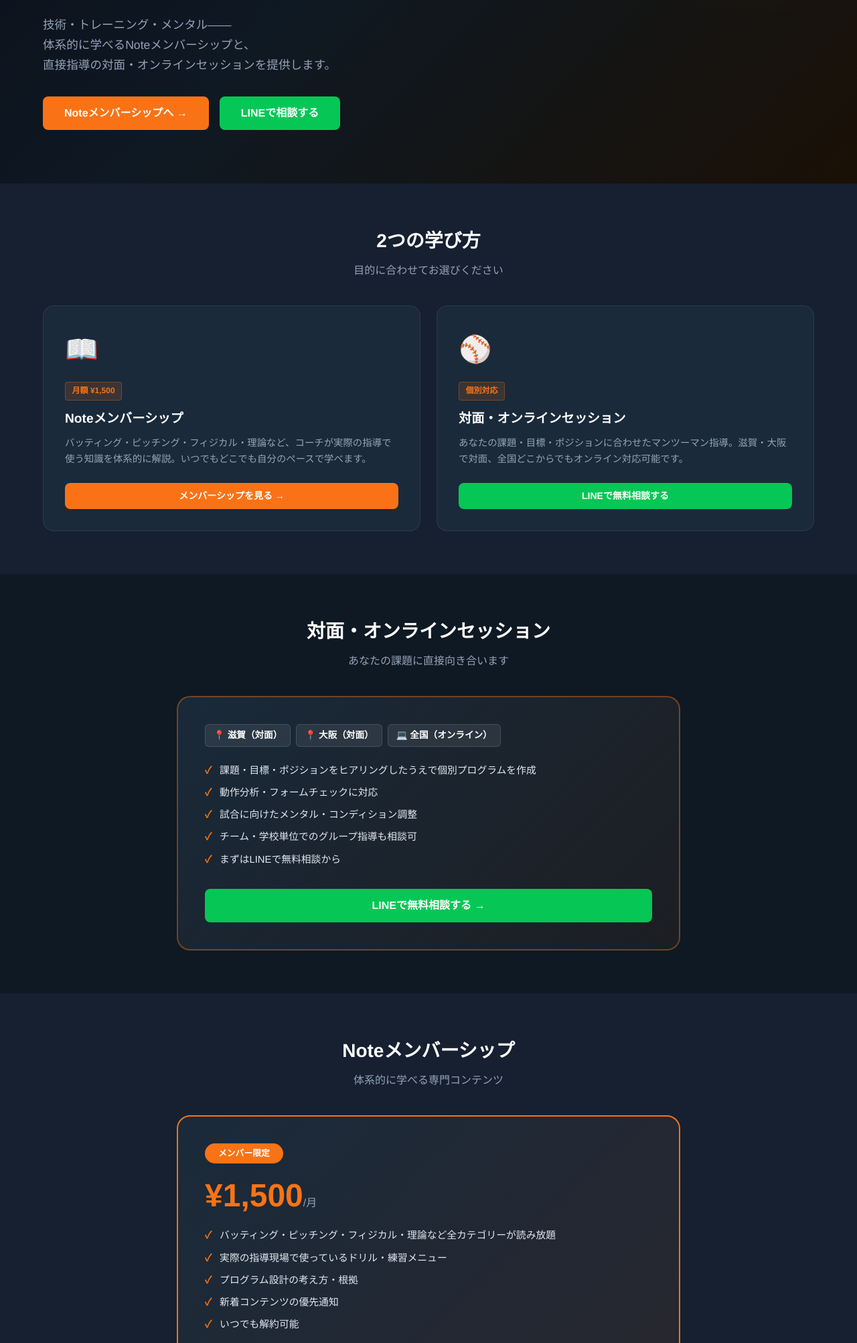
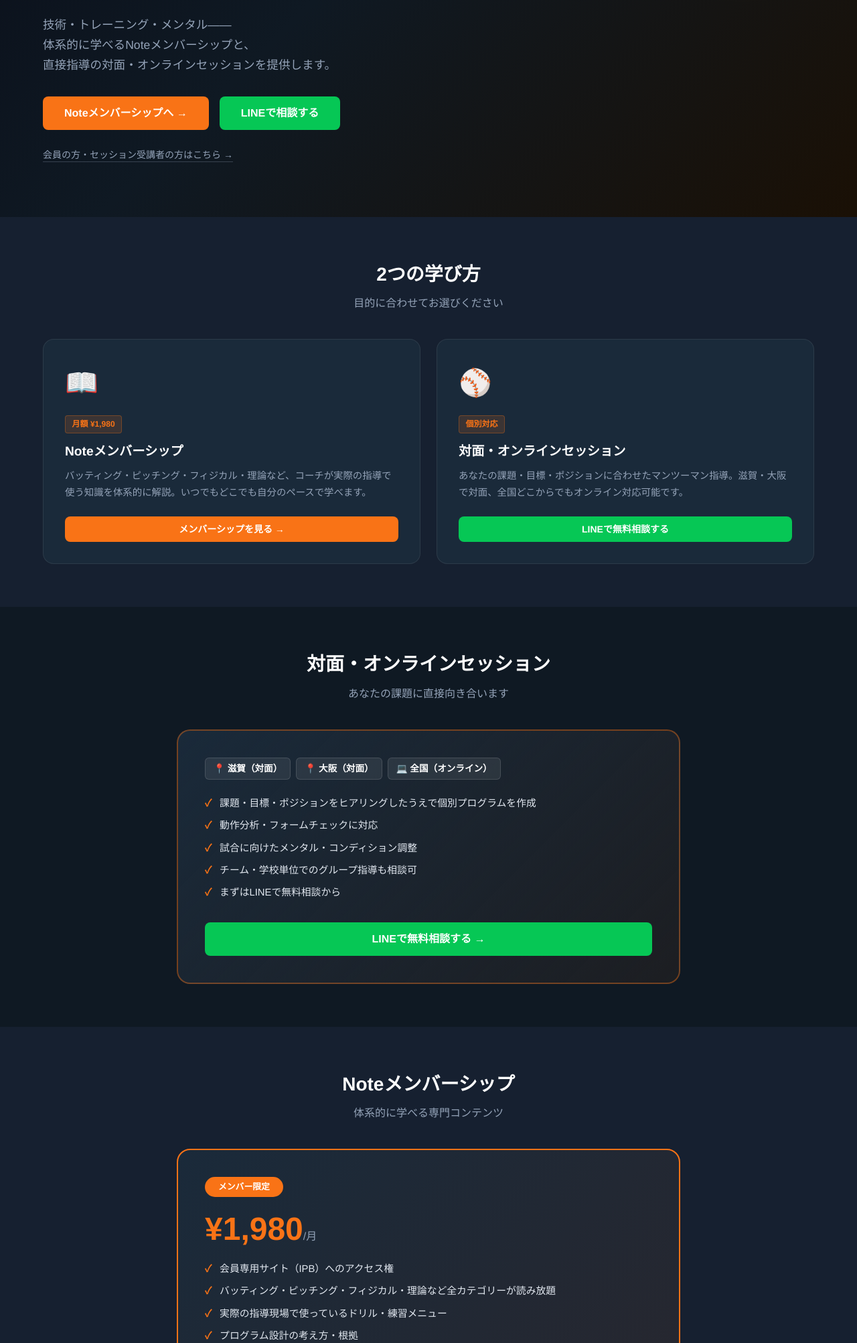
Before and after one commit to Sekky100622/ignite-potential-base, a Flask app: page / in a window 1280 px wide. Shown: the part 350-2355 px from the top of the page at 67% size. Run offline with Flask 3, Linux system fonts and the light colour scheme.

Commit message:
LP: 月額¥1,980に更新、会員ログインリンク追加

```diff
--- a/templates/index.html
+++ b/templates/index.html
@@ -202,6 +202,11 @@
       <a href="{{ note_url }}" target="_blank" rel="noopener" class="btn btn-primary btn-lg">Noteメンバーシップへ →</a>
       <a href="https://lin.ee/6166cuY" target="_blank" rel="noopener" class="btn btn-line btn-lg">LINEで相談する</a>
     </div>
+    <div style="margin-top:1.5rem;">
+      <a href="{{ url_for('login') }}" style="color:var(--gray-400);font-size:.875rem;border-bottom:1px solid rgba(148,163,184,.3);padding-bottom:.1rem;">
+        会員の方・セッション受講者の方はこちら →
+      </a>
+    </div>
   </div>
 </section>
 
@@ -215,7 +220,7 @@
     <div class="grid grid-2">
       <div class="service-card">
         <div class="service-icon">📖</div>
-        <div class="service-tag">月額 ¥1,500</div>
+        <div class="service-tag">月額 ¥1,980</div>
         <div class="service-title">Noteメンバーシップ</div>
         <div class="service-desc">
           バッティング・ピッチング・フィジカル・理論など、コーチが実際の指導で使う知識を体系的に解説。いつでもどこでも自分のペースで学べます。
@@ -275,8 +280,9 @@
     </div>
     <div class="membership-card">
       <div class="membership-badge">メンバー限定</div>
-      <div class="membership-price">¥1,500<span>/月</span></div>
+      <div class="membership-price">¥1,980<span>/月</span></div>
       <ul class="membership-features">
+        <li>会員専用サイト（IPB）へのアクセス権</li>
         <li>バッティング・ピッチング・フィジカル・理論など全カテゴリーが読み放題</li>
         <li>実際の指導現場で使っているドリル・練習メニュー</li>
         <li>プログラム設計の考え方・根拠</li>
```
